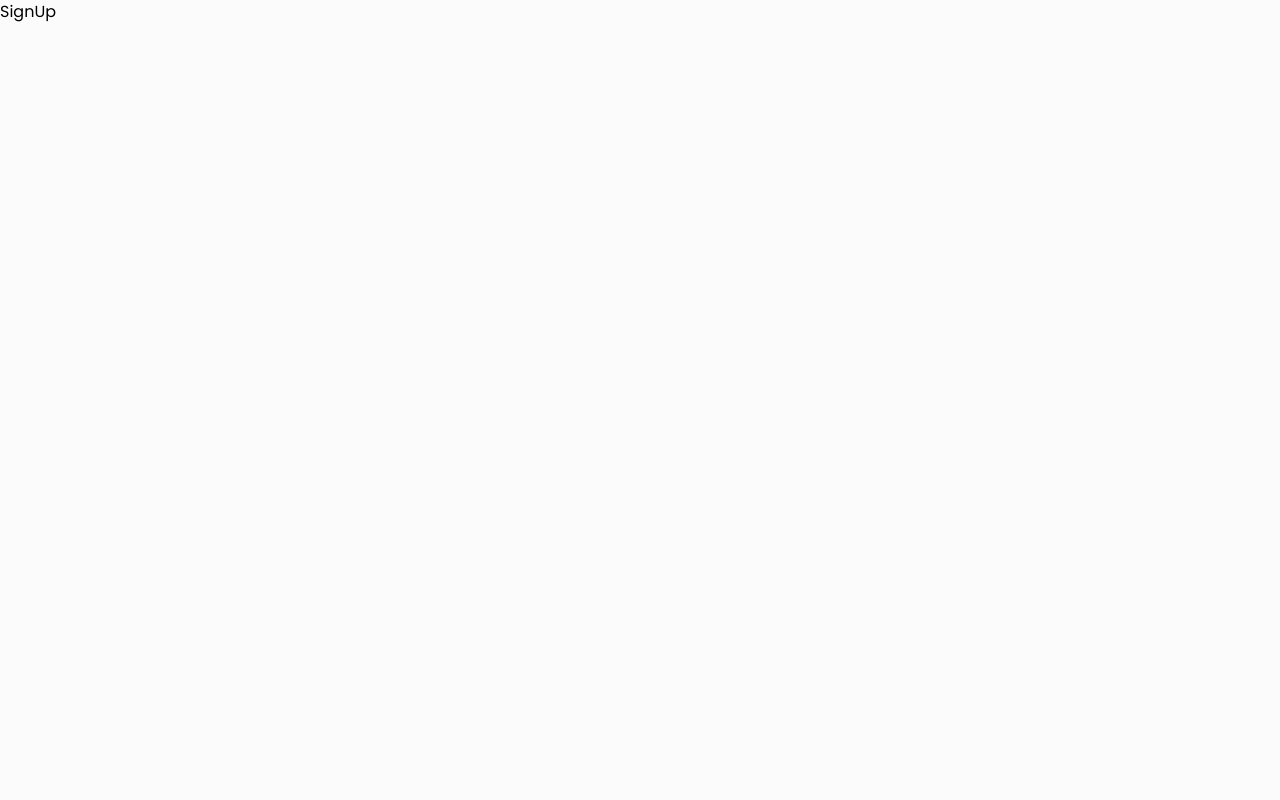
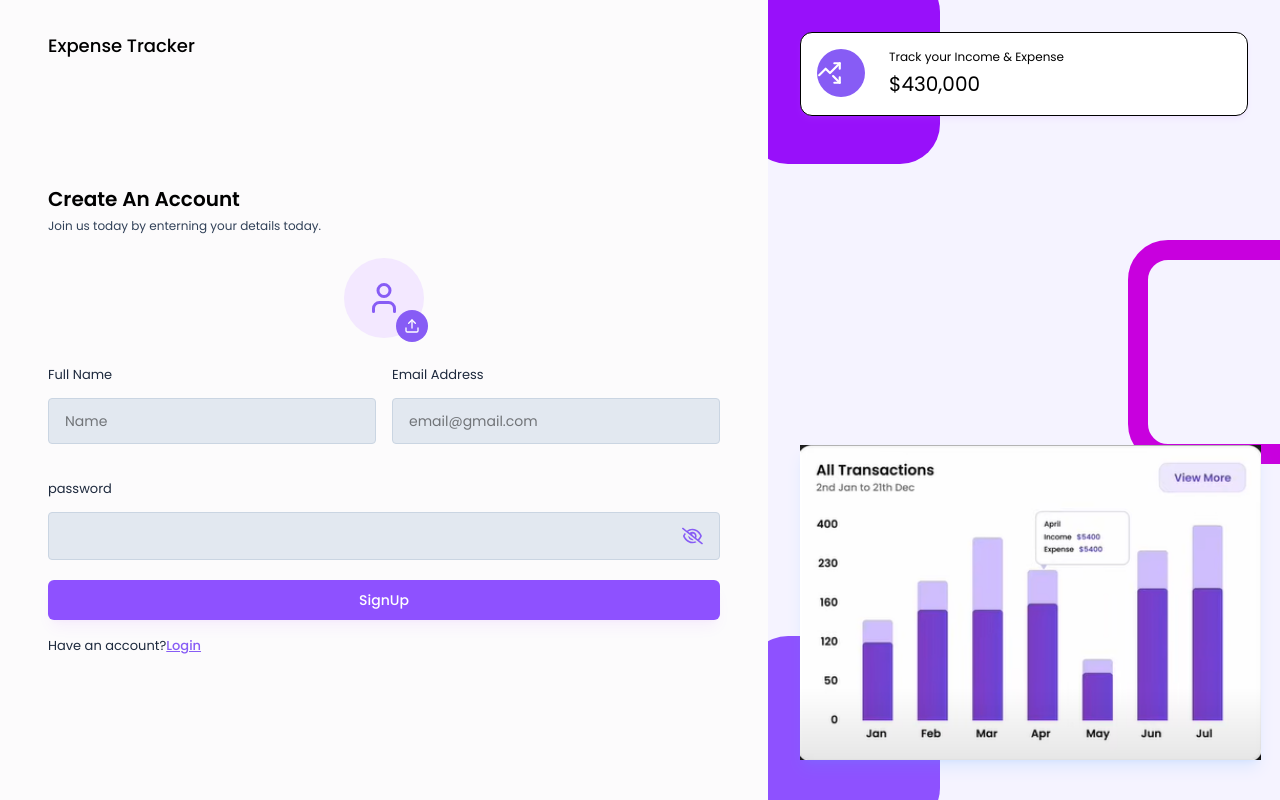
Before and after one commit to shuvo-220/Expense-Tracker, a React (Vite) app in the folder frontend/: page /signup in a window 1280 px wide. Built offline with nearby package versions, Linux system fonts and the light colour scheme.

Commit message:
backend start

```diff
--- /dev/null
+++ b/frontend/src/components/input/ProfilePhotoSelector.jsx
@@ -0,0 +1,68 @@
+import React, { useRef, useState } from 'react'
+import { LuUser, LuUpload, LuTrash } from 'react-icons/lu';
+
+const ProfilePhotoSelector = ({image, setImage}) => {
+
+    const inputRef = useRef(null);
+    const[previewUrl, setPreviewUrl] = useState(null);
+
+    const handleImageChange=(event)=>{
+        const file = event.target.files[0]
+        if(file){
+            //update the image state
+            setImage(file)
+
+            //generate preview url from the file
+            const preview = URL.createObjectURL(file);
+            setPreviewUrl(preview)
+        }
+    }
+
+    const handleRemoveImage=()=>{
+      setImage(null)
+      setPreviewUrl(null)
+    }
+
+    const onChoseFile=()=>{
+      inputRef.current.click()
+    }
+
+  return (
+    <div className='flex justify-center mb-6'>
+      <input
+        type='file'
+        accept='image/*'
+        ref={inputRef}
+        onChange={handleImageChange}
+        className='hidden '
+      />
+
+    {!image ? (
+      <div className='w-20 h-20 flex items-center justify-center bg-purple-100 rounded-full relative'>
+        <LuUser className='text-4xl text-primary' />
+        <button type='button'
+        className='w-8 h-8 flex items-center justify-center bg-primary text-white rounded-full absolute -bottom-1 -right-1'
+        onClick={onChoseFile}>
+          <LuUpload />
+        </button>
+      </div>
+    ):(
+      <div className=''>
+        <img src={previewUrl}
+        alt='preview image'
+        className='q-20 h-20 rounded-full object-cover'
+        />
+        <button type='button'
+          className='w-8 h-8 flex items-center justify-center bg-red-500 text-white rounded-full absolute -bottom-1 -right-1'
+          onClick={handleRemoveImage}
+        >
+          <LuTrash />
+        </button>
+      </div>
+    )}
+
+    </div>
+  )
+}
+
+export default ProfilePhotoSelector
--- a/frontend/src/pages/Auth/SignUp.jsx
+++ b/frontend/src/pages/Auth/SignUp.jsx
@@ -1,8 +1,97 @@
-import React from 'react'
+import React, { useState } from 'react'
+import AuthLayouts from '../../components/layouts/AuthLayouts'
+import { Link, useNavigate } from 'react-router-dom'
+import Input from '../../components/input/Input'
+import { validateEmail } from '../../utils/helper'
+import ProfilePhotoSelector from '../../components/input/ProfilePhotoSelector'
 
 const SignUp = () => {
+
+  const [profilePic, setProfilePic] = useState(null);
+  const [fullName, setFullName] = useState('');
+  const [email, setEmail] = useState('');
+  const [password, setPassword] = useState('');
+
+  const [error, setError] = useState(null);
+
+  const navigate = useNavigate();
+
+  const handleSubmit = async (e) => {
+    e.preventDefault();
+
+    let profileImageUrl = "";
+
+    if (!fullName) {
+      setError('please enter full name')
+      return
+    }
+
+    if (!validateEmail(email)) {
+      setError('please enter a valid email')
+      return
+    }
+
+    if(!password){
+      setError('please enter the password')
+      return
+    }
+    setError('')
+
+    //signup api call
+
+  }
+
   return (
-    <div>SignUp</div>
+    <AuthLayouts>
+      <div className='lg:w-[100%] h-auto md:h-full mt-10 md:mt-0 flex flex-col justify-center'>
+        <h3 className='text-xl font-semibold text-black'>Create An Account</h3>
+        <p className='text-xs text-slate-700 mt-[5px] mb-6'>Join us today by enterning your details today.</p>
+
+        <form onSubmit={handleSubmit}>
+
+          <ProfilePhotoSelector
+            image={profilePic}
+            setImage={setProfilePic}
+          />
+
+          <div className='grid grid-cols-1 md:grid-cols-2 gap-4'>
+            <Input
+              value={fullName}
+              onChange={({ target }) => setFullName(target.value)}
+              label='Full Name'
+              placeholder='Name'
+              type='text'
+            />
+
+            <Input
+              value={email}
+              onChange={({ target }) => setEmail(target.value)}
+              label='Email Address'
+              placeholder='email@gmail.com'
+              type='text'
+            />
+
+            <div className='col-span-2'>
+              <Input
+                value={password}
+                onChange={({ target }) => setPassword(target.value)}
+                label='password'
+                placeholder=''
+                type='password'
+              />
+            </div>
+          </div>
+          {error && <p className='text-red-500 text-xs pb-2.5'>{error}</p>}
+          <button type='submit' className='btn-primary'>SignUp</button>
+
+          <p className='text-[13px] text-slate-800 mt-3'>
+            Have an account?
+            <Link to='/login' className='font-medium text-primary underline'>Login</Link>
+          </p>
+        </form>
+
+      </div>
+    </AuthLayouts>
   )
 }
 
--- a/frontend/src/utils/helper.js
+++ b/frontend/src/utils/helper.js
@@ -1,4 +1,4 @@
 export const validateEmail=(email)=>{
-    const regex = /^[^\s@]+@[^\s@]+\.[^\s@]+s/
+    const regex = /^[^\s@]+@[^\s@]+\.[^\s@]+s/;
     return regex.test(email)
 }
```
